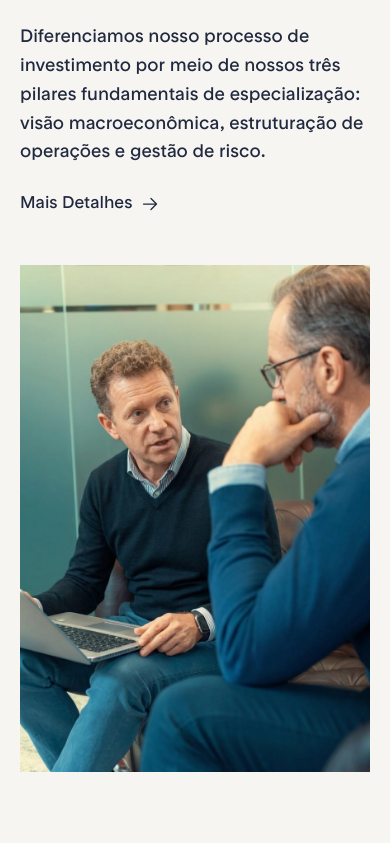
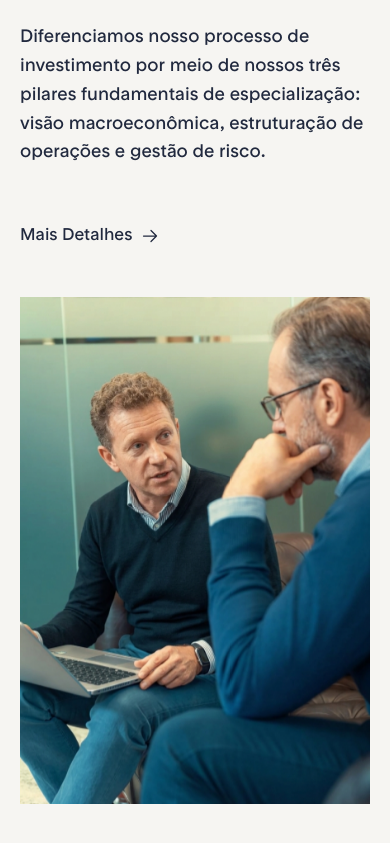
Before and after one commit to UelintonHJ/belmont-global, a Next.js app: page / in a window 390 px wide. Shown: the part 3099-3942 px from the top of the page. Built offline with nearby package versions, Linux system fonts and the light colour scheme.

Commit message:
feat: add scroll reveal animations to investment approach section

```diff
--- a/app/components/InvestmentApproach.module.css
+++ b/app/components/InvestmentApproach.module.css
@@ -34,6 +34,10 @@
     letter-spacing: -0.025em;
 
     text-wrap: balance;
+}
+
+.title > span {
+    display: block;
 }
 
 .description {
@@ -126,7 +130,7 @@
         margin-top: 1.5rem;
     }
 
-    .detailsLink {
+    .detailsReveal {
         margin-top: 1.5rem;
     }
 
--- a/app/components/InvestmentApproach.tsx
+++ b/app/components/InvestmentApproach.tsx
@@ -1,6 +1,7 @@
 import Image from "next/image";
 
 import styles from "./InvestmentApproach.module.css";
+import { ScrollReveal } from "./ScrollReveal";
 
 export function InvestmentApproach() {
     return (
@@ -15,26 +16,33 @@ export function InvestmentApproach() {
                         id="investment-approach-title"
                         className={styles.title}
                     >
+                        <ScrollReveal as="span">
                             Abordagem de Investimento
+                        </ScrollReveal>
                     </h2>
 
                     <div className={styles.description}>
-                        <p>
+                        <ScrollReveal as="p">
                             Nossa abordagem de investimento combina
                             estratégias direcionais, de valor relativo
                             e de trading de derivativos, concebidas para
                             gerar retornos ortogononais e complementares
                             em uma ampla gama de soluções de investimento.
-                        </p>
+                        </ScrollReveal>
 
-                        <p>
+                        <ScrollReveal as="p">
                             Diferenciamos nosso processo de investimento
                             por meio de nossos três pilares fundamentais
                             de especialização: visão macroeconômica,
                             estruturação de operações e gestão de risco.
-                        </p>
+                        </ScrollReveal>
                     </div>
 
+                    <ScrollReveal
+                        as="div"
+                        variant="center"
+                        className={styles.detailsReveal}
+                    >
                         <a
                             className={styles.detailsLink}
                             href="#investment-approach"
@@ -60,9 +68,14 @@ export function InvestmentApproach() {
                                 />
                             </svg>
                         </a>
+                    </ScrollReveal>
                 </div>
 
-                <div className={styles.media}>
+                <ScrollReveal
+                    as="div"
+                    variant="wipe"
+                    className={styles.media}
+                >
                     <Image
                         src="/images/investmet-approach-img.webp"
                         alt=""
@@ -71,7 +84,7 @@ export function InvestmentApproach() {
                         sizes="(max-width: 960px) calc(100vw - 40), (max-width: 1280px) 40vw, 512px"
                         className={styles.image}
                     />
-                </div>
+                </ScrollReveal>
             </div>
         </section>
     );
--- a/app/components/ScrollReveal.module.css
+++ b/app/components/ScrollReveal.module.css
@@ -19,6 +19,35 @@
     transform: translateX(2rem);
 }
 
+.wipe {
+    position: relative;
+    isolation: isolate;
+    overflow: hidden;
+
+    background-color: var(--color-creamAlt);
+    opacity: 1;
+}
+
+.wipe>img {
+    display: block;
+    clip-path: inset(0 100% 0 0);
+}
+
+.wipe::after {
+    position: absolute;
+    z-index: 1;
+    top: 0;
+    bottom: 0;
+    left: 0;
+
+    width: 0;
+
+    background-color: var(--color-tan);
+
+    content: "";
+    pointer-events: none;
+}
+
 .isVisible.up {
     animation: revealUp 2s cubic-bezier(0.22, 1, 0.36, 1) both;
 }
@@ -34,6 +63,15 @@
 .isVisible.right {
     animation: revealRight 1.2s cubic-bezier(0.22, 1, 0.36, 1) both;
     animation-delay: var(--reveal-delay, 0ms);
+}
+
+.isVisible.wipe::after {
+    animation: revealWipe 2.6s cubic-bezier(0.22, 1, 0.36, 1) both;
+}
+
+.isVisible.wipe>img {
+    animation: revealWipeImage 2.5s cubic-bezier(0.22, 1, 0.36, 1) both;
+    transform-origin: right center;
 }
 
 @keyframes revealUp {
@@ -84,10 +122,57 @@
     }
 }
 
+@keyframes revealWipeImage {
+    0% {
+        clip-path: inset(0 100% 0 0);
+        opacity: 0;
+        transform: scale(1.5);
+    }
+
+    40% {
+        clip-path: inset(0 100% 0 0);
+        opacity: 0.1;
+        transform: scale(1.2);
+    }
+
+    100% {
+        clip-path: inset(0 0 0 0);
+        opacity: 1;
+        transform: scale(1);
+    }
+}
+
+@keyframes revealWipe {
+    0% {
+        left: 0;
+        width: 0;
+    }
+
+    40% {
+        left: 0;
+        width: 100%;
+    }
+
+    100% {
+        left: 100%;
+        width: 0;
+    }
+}
+
 @media (prefers-reduced-motion: reduce) {
     .reveal {
         opacity: 1;
         transform: none;
         animation: none;
     }
+
+    .wipe>img {
+        clip-path: none;
+        animation: none;
+    }
+
+    .wipe::after {
+        display: none;
+        animation: none;
+    }
 }
--- a/app/components/ScrollReveal.tsx
+++ b/app/components/ScrollReveal.tsx
@@ -7,7 +7,7 @@ import styles from "./ScrollReveal.module.css";
 type ScrollRevealProps = {
     as: "div" | "span" | "p";
     className?: string;
-    variant?: "up" | "center" | "left" | "right";
+    variant?: "up" | "center" | "left" | "right" | "wipe";
     children: React.ReactNode;
 };
 
```
Lines whose indentation alone changed are shown as unchanged.
